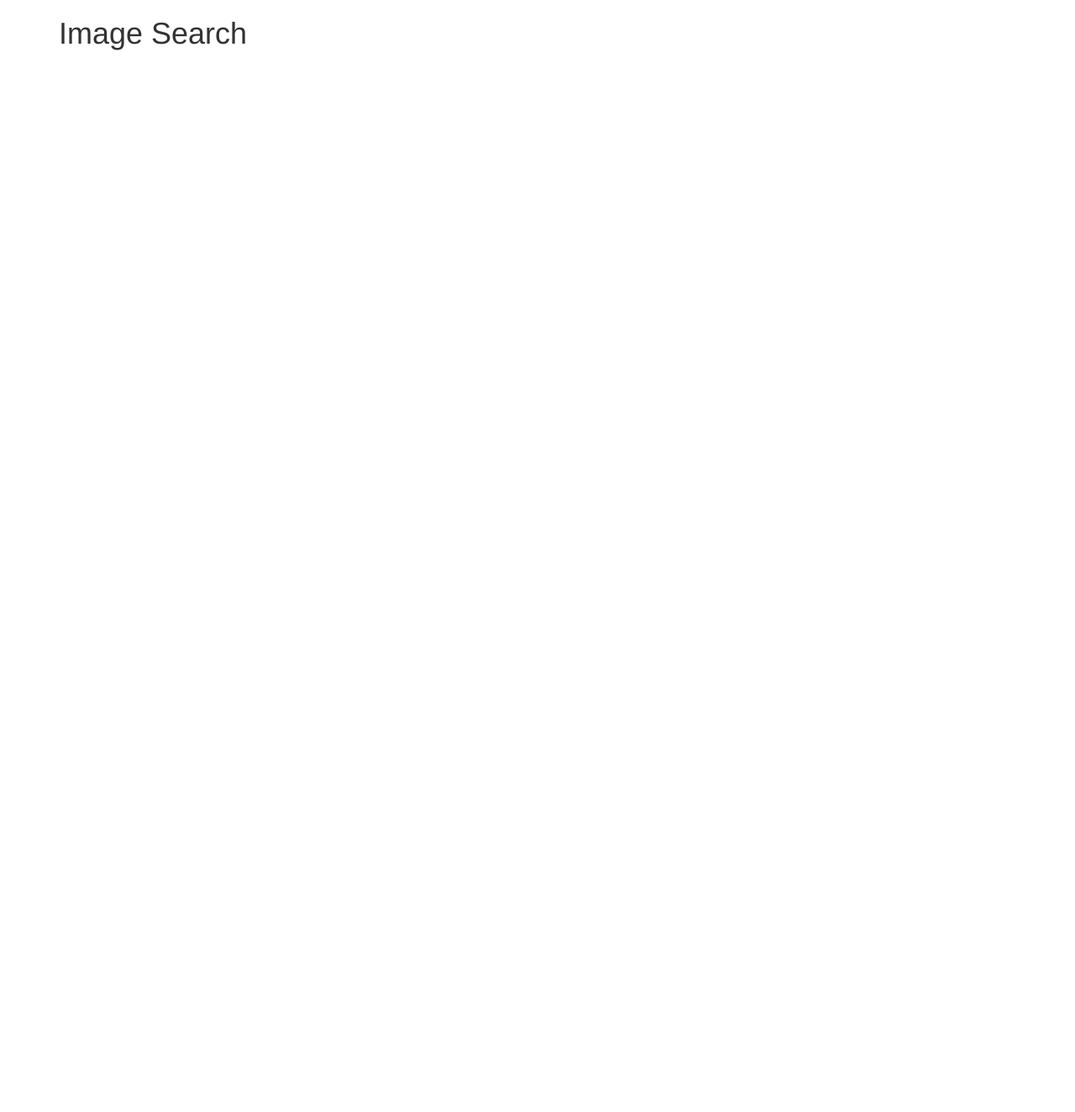
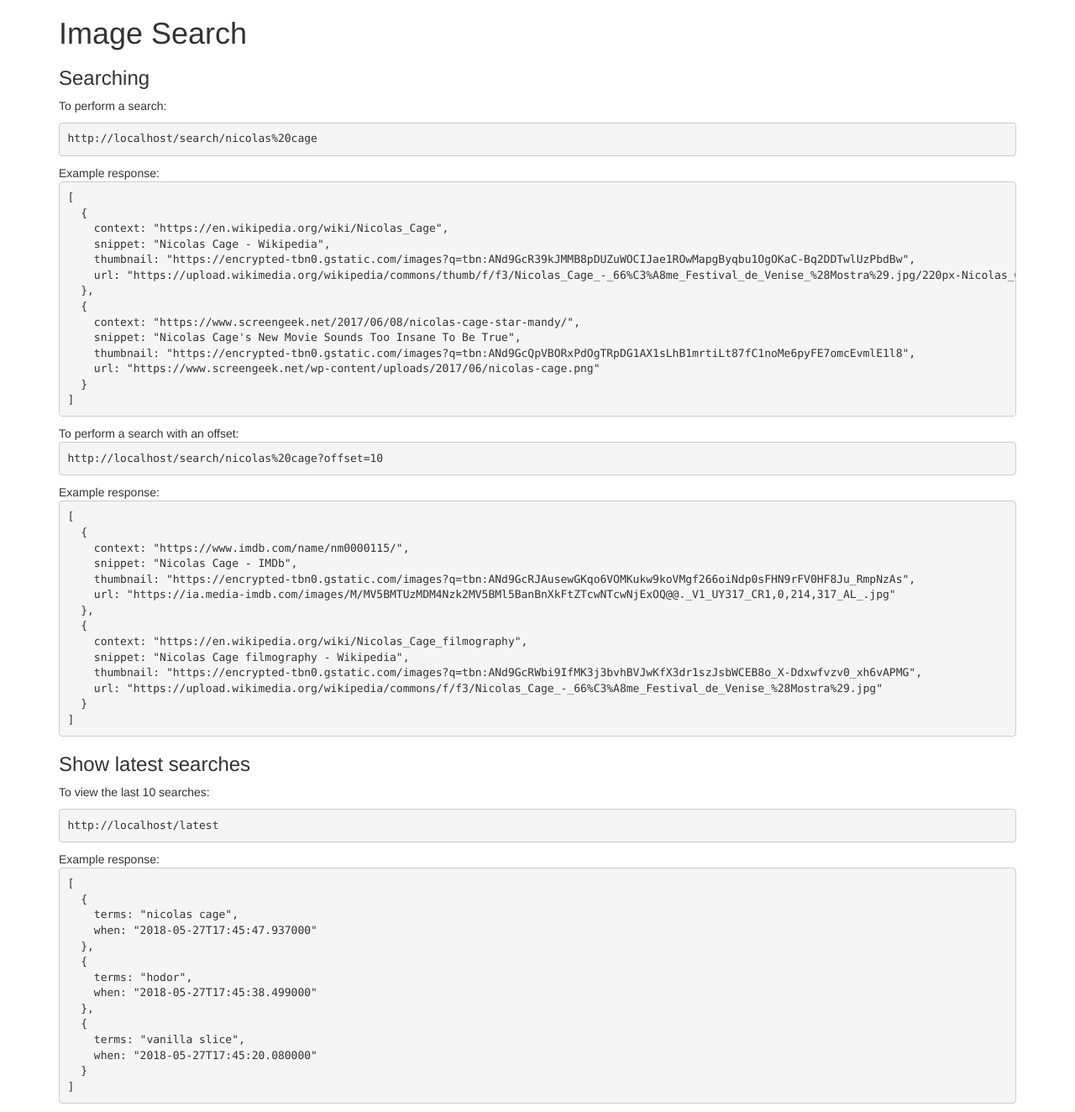
Before and after one commit to vanillaSlice/ImageSearch, a Flask app: page / in a window 1280 px wide. Before the commit the page is almost empty. Shown: the whole page at 84% size. Before the commit the page ends 60 px from the top, so only its background shows below. Run offline with Flask 2, Linux system fonts and the light colour scheme; some libraries are stand-ins or nearby versions.

Commit message:
Added API documentation

```diff
--- a/config.py
+++ b/config.py
@@ -15,5 +15,6 @@ class Default(object):
     MONGODB_PORT = 27017
     MONGODB_USERNAME = ""
     MONGODB_PASSWORD = ""
+    SSL = False
     GOOGLE_API_KEY = ""
     GOOGLE_CSE_ID = ""
--- a/imagesearch/__init__.py
+++ b/imagesearch/__init__.py
@@ -26,6 +26,7 @@ def create_app():
         "MONGODB_PORT": os.environ.get("MONGODB_PORT", app.config.get("MONGODB_PORT")),
         "MONGODB_USERNAME": os.environ.get("MONGODB_USERNAME", app.config.get("MONGODB_USERNAME")),
         "MONGODB_PASSWORD": os.environ.get("MONGODB_PASSWORD", app.config.get("MONGODB_PASSWORD")),
+        "SSL": os.environ.get("SSL", str(app.config.get("SSL"))).lower() == "true",
         "GOOGLE_API_KEY": os.environ.get("GOOGLE_API_KEY", app.config.get("GOOGLE_API_KEY")),
         "GOOGLE_CSE_ID": os.environ.get("GOOGLE_CSE_ID", app.config.get("GOOGLE_CSE_ID"))
     })
--- a/imagesearch/blueprints.py
+++ b/imagesearch/blueprints.py
@@ -4,13 +4,16 @@ Exports ImageSearch app blueprints.
 
 from flask import Blueprint, jsonify, render_template, request
 
-from .helpers import get_latest_searches, save_search_to_database, search_images
+from .helpers import (get_app_url,
+                      get_latest_searches,
+                      save_search_to_database,
+                      search_images)
 
 home = Blueprint("home", __name__, url_prefix="/")
 
 @home.route("/")
 def index():
-    return render_template("home.html")
+    return render_template("home.html", app_url=get_app_url())
 
 @home.route("/search/<terms>")
 def search(terms):
--- a/imagesearch/helpers.py
+++ b/imagesearch/helpers.py
@@ -1,4 +1,4 @@
-from flask import current_app as app
+from flask import current_app as app, request
 import requests
 
 from .models import SearchEntry
@@ -31,3 +31,9 @@ def get_latest_searches():
     for search in latest_searches:
         latest_searches_as_json.append(search.to_json())
     return latest_searches_as_json
+
+def get_app_url():
+    if app.config.get("SSL"):
+        return request.host_url.replace("http://", "https://")
+    else:
+        return request.host_url
--- a/imagesearch/templates/home.html
+++ b/imagesearch/templates/home.html
@@ -2,6 +2,68 @@
 
 {% block content %}
   <h1>Image Search</h1>
+  <h3>Searching</h3>
+  <p>
+    To perform a search:
+    <pre>{{app_url}}search/nicolas%20cage</pre>
+    Example response:
+<pre>
+[
+  {
+    context: "https://en.wikipedia.org/wiki/Nicolas_Cage",
+    snippet: "Nicolas Cage - Wikipedia",
+    thumbnail: "https://encrypted-tbn0.gstatic.com/images?q=tbn:ANd9GcR39kJMMB8pDUZuWOCIJae1ROwMapgByqbu1OgOKaC-Bq2DDTwlUzPbdBw",
+    url: "https://upload.wikimedia.org/wikipedia/commons/thumb/f/f3/Nicolas_Cage_-_66%C3%A8me_Festival_de_Venise_%28Mostra%29.jpg/220px-Nicolas_Cage_-_66%C3%A8me_Festival_de_Venise_%28Mostra%29.jpg"
+  },
+  {
+    context: "https://www.screengeek.net/2017/06/08/nicolas-cage-star-mandy/",
+    snippet: "Nicolas Cage's New Movie Sounds Too Insane To Be True",
+    thumbnail: "https://encrypted-tbn0.gstatic.com/images?q=tbn:ANd9GcQpVBORxPdOgTRpDG1AX1sLhB1mrtiLt87fC1noMe6pyFE7omcEvmlE1l8",
+    url: "https://www.screengeek.net/wp-content/uploads/2017/06/nicolas-cage.png"
+  }
+]
+</pre>
+  To perform a search with an offset:
+  <pre>{{app_url}}search/nicolas%20cage?offset=10</pre>
+  Example response:
+<pre>
+[
+  {
+    context: "https://www.imdb.com/name/nm0000115/",
+    snippet: "Nicolas Cage - IMDb",
+    thumbnail: "https://encrypted-tbn0.gstatic.com/images?q=tbn:ANd9GcRJAusewGKqo6VOMKukw9koVMgf266oiNdp0sFHN9rFV0HF8Ju_RmpNzAs",
+    url: "https://ia.media-imdb.com/images/M/MV5BMTUzMDM4Nzk2MV5BMl5BanBnXkFtZTcwNTcwNjExOQ@@._V1_UY317_CR1,0,214,317_AL_.jpg"
+  },
+  {
+    context: "https://en.wikipedia.org/wiki/Nicolas_Cage_filmography",
+    snippet: "Nicolas Cage filmography - Wikipedia",
+    thumbnail: "https://encrypted-tbn0.gstatic.com/images?q=tbn:ANd9GcRWbi9IfMK3j3bvhBVJwKfX3dr1szJsbWCEB8o_X-Ddxwfvzv0_xh6vAPMG",
+    url: "https://upload.wikimedia.org/wikipedia/commons/f/f3/Nicolas_Cage_-_66%C3%A8me_Festival_de_Venise_%28Mostra%29.jpg"
+  }
+]
+</pre>
+  </p>
+  <h3>Show latest searches</h3>
+  <p>
+    To view the last 10 searches:
+    <pre>{{app_url}}latest</pre>
+    Example response:
+<pre>
+[
+  {
+    terms: "nicolas cage",
+    when: "2018-05-27T17:45:47.937000"
+  },
+  {
+    terms: "hodor",
+    when: "2018-05-27T17:45:38.499000"
+  },
+  {
+    terms: "vanilla slice",
+    when: "2018-05-27T17:45:20.080000"
+  }
+]</pre>
+  </p>
   <!-- <h3>Example creation usage:</h3>
   <pre>
   new/https://i.ytimg.com/vi/Mra4JojUxkk/maxresdefault.jpg
```
Also changed, not shown: README.md.
